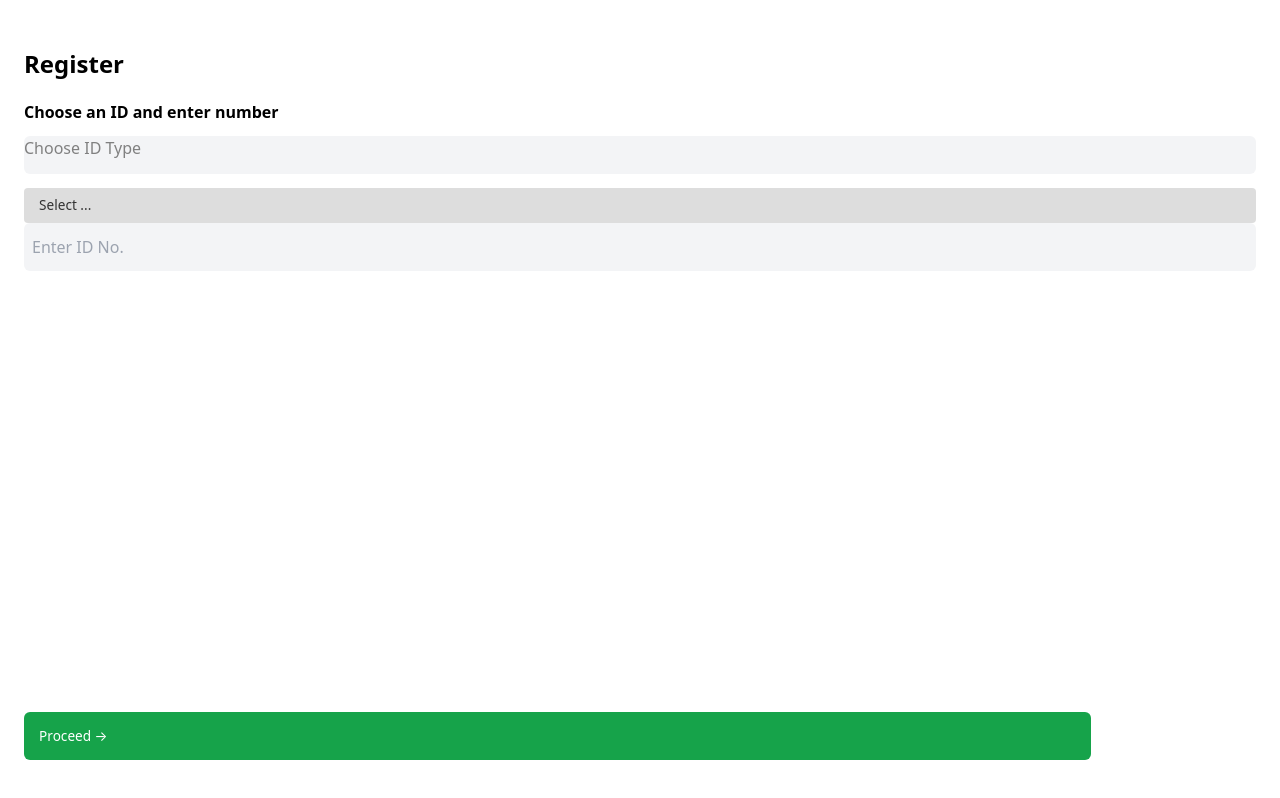
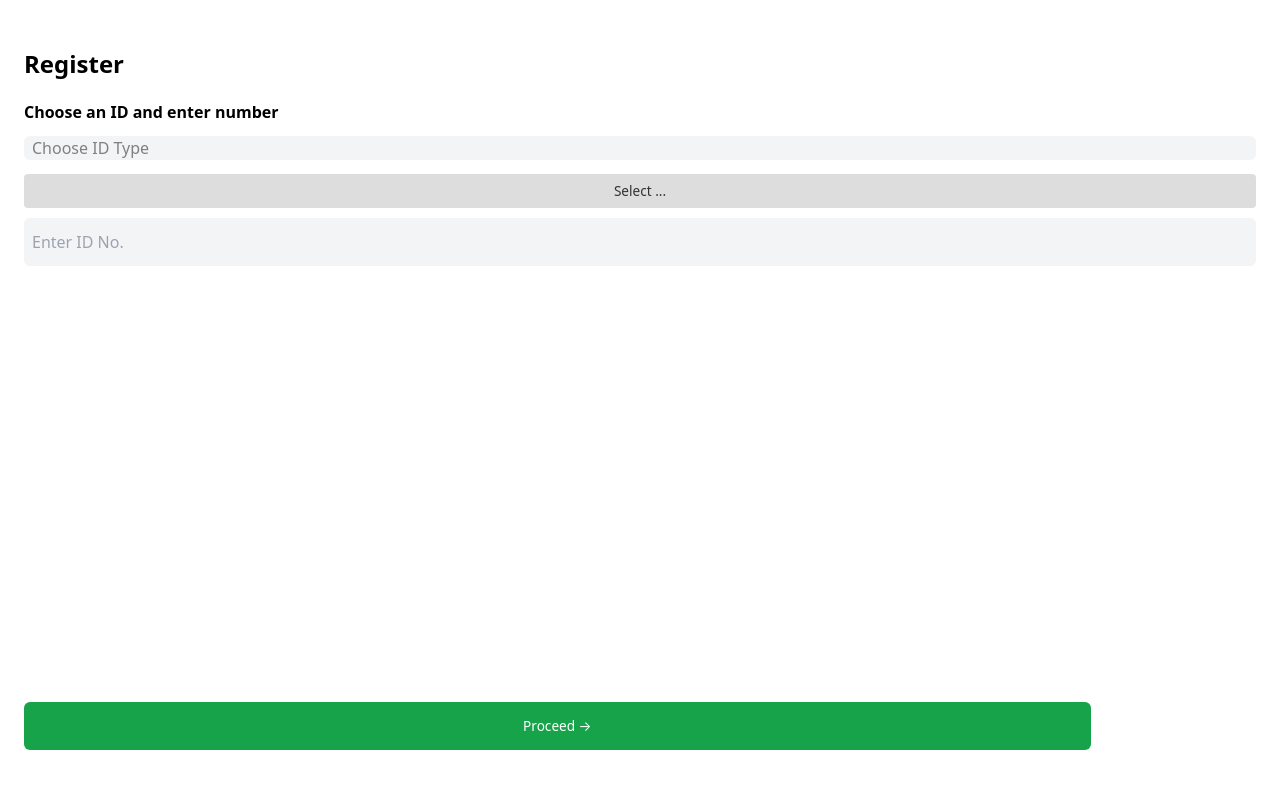
Before and after one commit to Gabrielle3101/hertechtrail, a React (Vite) app: page / in a window 1280 px wide. Built offline with nearby package versions, Linux system fonts and the light colour scheme.

Commit message:
more styles

```diff
--- a/src/index.css
+++ b/src/index.css
@@ -9,6 +9,7 @@
     background-color: rgb(243 244 246 );
     border-radius: .375rem;
     color: grey;
+    padding: 0 0.5rem;
   }
   button {
     position: relative;
@@ -17,7 +18,8 @@
     background-color: #ddd;
     border-color: #ddd;
     font-weight: 400;
-    text-align: left;
+    text-align: center;
+    margin-bottom: 10px;
     white-space: nowrap;
     vertical-align: middle;
     -webkit-user-select: none;
@@ -32,7 +34,8 @@
   }
   button:hover {
     color: #fff;
-    background-color: #0069d9;
+    background-color: rgb(22 163 74);
+    transition: all ease .75s;
   }
   button.active {
     color: #fff;
```
